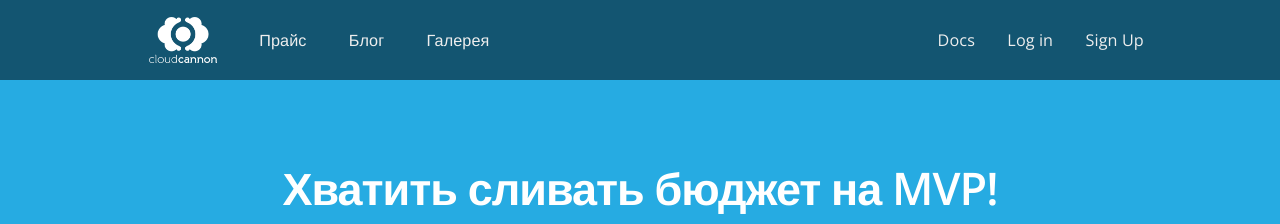
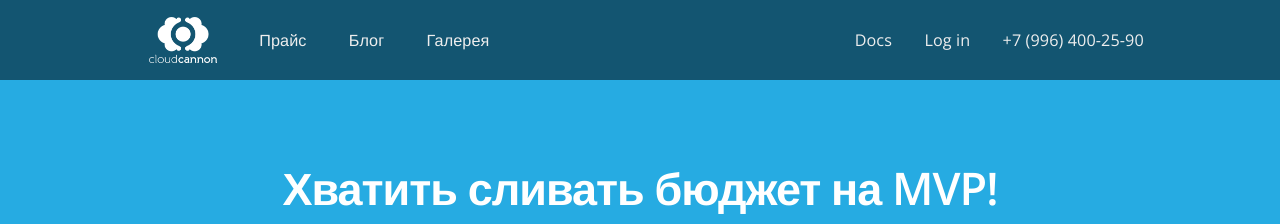
Before and after one commit to RakhimyanTim/enblabs.github.io, a Jekyll site: the page built from pages/index.html, in a window 1280 px wide and 900 px high. Shown: the top 224 px of the window. Built offline with Jekyll 4.4.1, drawn with Linux system fonts in a browser that asks for light colours; nearby versions of some CDN libraries.

Commit message:
Update default.html

```diff
--- a/_layouts/default.html
+++ b/_layouts/default.html
@@ -18,7 +18,7 @@
 			<div class="container">
 				<h1>
 					<a href="/" {% if page.url == '/' %}class="active"{% endif %}>
-						<img src="/img/logo.png" width="68" height="46" alt="CloudCannon">
+						<img src="/img/logo.png" width="68" height="46" alt="Enblabs">
 					</a>
 				</h1>
 				<div id="menu">
@@ -33,7 +33,7 @@
 					<ul class="user">
 						<li><a target="_blank" href="https://docs.cloudcannon.com/">Docs</a></li>
 						<li><a href="https://app.cloudcannon.com/">Log in</a></li>
-						<li><a href="https://app.cloudcannon.com/users/sign_up" class="sign-up">Sign Up</a></li>
+						<li><a href="callto:+7(996)400-25-90" class="sign-up">+7 (996) 400-25-90</a></li>
 					</ul>
 				</div>
 
```
